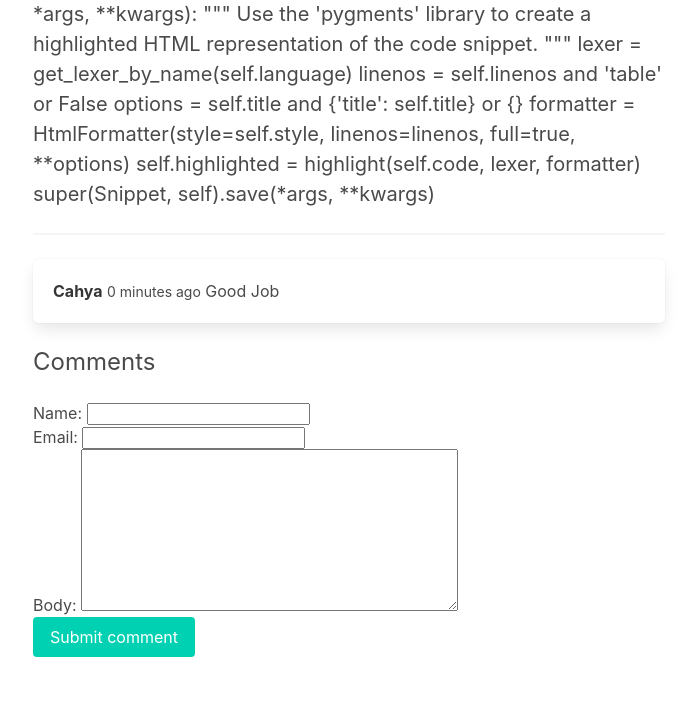
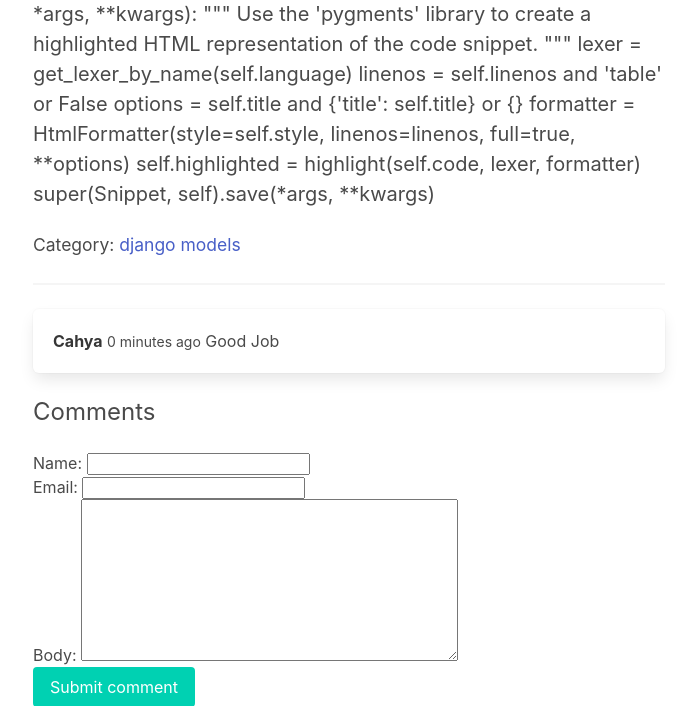
Before and after one commit to cahyareza/crashblog, a Django app: template blog/templates/blog/detail.html in a window 1280 px wide. Shown: the part 2236-2942 px from the top of the page, without its empty margins (291-988 px from the left). Run offline with Django 3.2, Linux system fonts and the light colour scheme; the template is opened without the code that fills it: values that come from a table or form of the project are taken from there, others are empty; data comes from the database, SQL or seed files in the repository; both versions use the stored data as it was after the commit; parts of the project's set-up code (start-up, migrations or seed data) failed here and were passed over.

Commit message:
We are going to make it possible to add categories.
- add categories models
- add categories page

```diff
--- a/blog/admin.py
+++ b/blog/admin.py
@@ -1,7 +1,8 @@
 from django.contrib import admin
 
 # Register your models here.
-from .models import Post, Comment
+from .models import Post, Comment, Category
 
 admin.site.register(Post)
 admin.site.register(Comment)
+admin.site.register(Category)
--- a/blog/models.py
+++ b/blog/models.py
@@ -1,7 +1,20 @@
 from django.db import models
 
+
 # Create your models here.
+class Category(models.Model):
+    title = models.CharField(max_length=255)
+    slug = models.SlugField()
+
+    class Meta:
+        ordering = ('title',)
+        verbose_name_plural = 'Categories'
+
+    def __str__(self):
+        return self.title
+
 class Post(models.Model):
+    category = models.ForeignKey(Category, related_name = 'posts', on_delete = models.CASCADE)
     title = models.CharField(max_length=255)
     slug = models.SlugField()
     intro = models.TextField()
--- a/blog/templates/blog/detail.html
+++ b/blog/templates/blog/detail.html
@@ -15,6 +15,8 @@
                                 <p><strong>{{ post.intro }}</strong></p>
 
                                 <p> {{ post.body }}</p>
+
+                                <p><small>Category: <a href="{% url 'category_detail' post.category.slug %}">{{ post.category }}</a></small></p>
                             </div>
 
                             <hr>
--- a/blog/urls.py
+++ b/blog/urls.py
@@ -1,7 +1,8 @@
 from django.urls import path
 
-from .views import detail
+from .views import detail, category
 
 urlpatterns = [
-    path('<slug:slug>/', detail, name='post_detail'),
+    path('<slug:category_slug>/<slug:slug>/', detail, name='post_detail'),
+    path('<slug:slug>/', category, name='category_detail'),
 ]
--- a/core/templates/core/frontpage.html
+++ b/core/templates/core/frontpage.html
@@ -16,7 +16,7 @@
                                     <h1 class="title">{{ post.title }}</h1>
                                     <p class="has-text-dark">{{ post.intro }}</p>
                                 </div>
-                                <a href="{% url 'post_detail' post.slug %}">Read more</a>
+                                <a href="{% url 'post_detail' post.category.slug post.slug %}">Read more</a>
                             {% endfor %}
       				    </div>
       			    </div>
```
Also changed, not shown: blog/templates/blog/category.html (added, +32 -0 lines), blog/views.py (+7 -2 lines), blog/migrations/0001_initial.py, blog/migrations/0002_comment.py (deleted), db.sqlite3.
